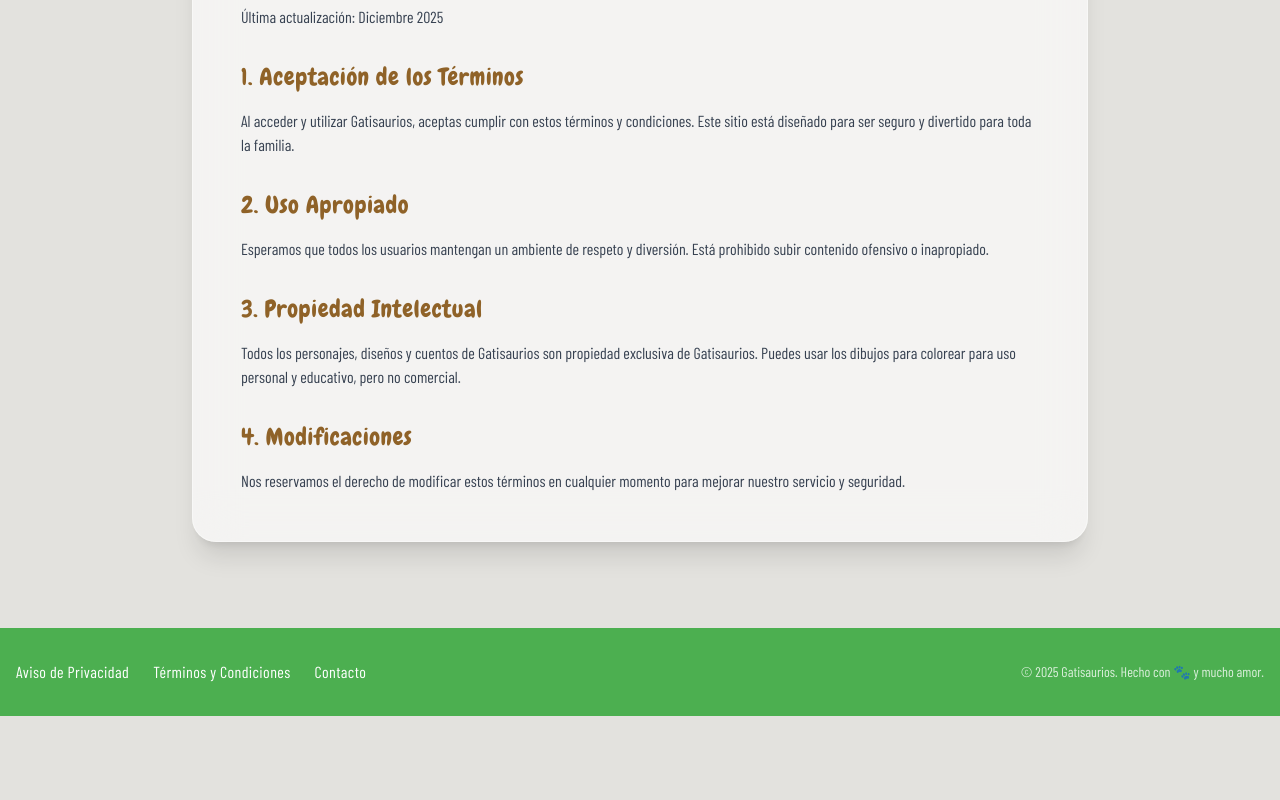
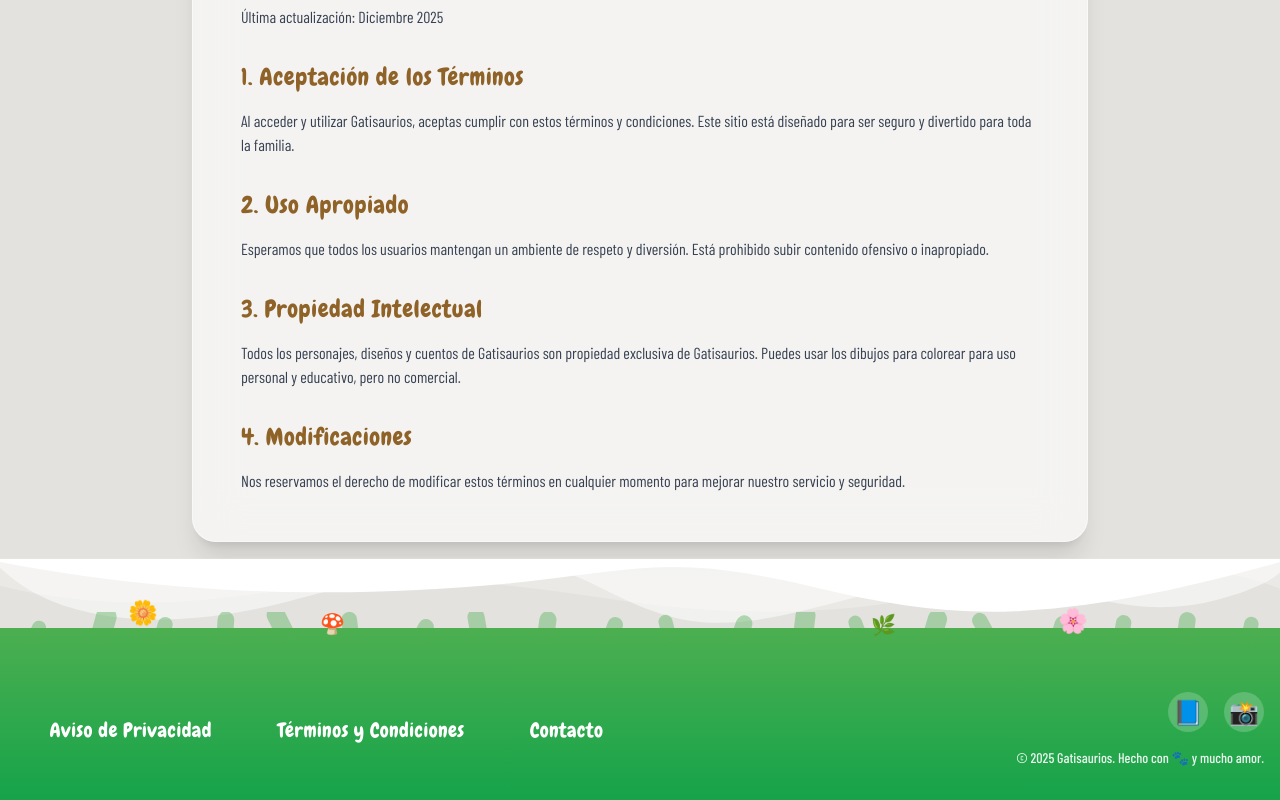
Before and after one commit to JSCEG/Gatisaurios, a React (Vite) app: page /terminos in a window 1280 px wide. Shown: the part 245-1045 px from the top of the page. Before the commit the page ends 961 px from the top, so only its background shows below. Built offline with nearby package versions, Linux system fonts and the light colour scheme; no server answers.

Commit message:
Feat: Add grass texture and playful decorations to footer

```diff
--- a/src/components/layout/Footer.jsx
+++ b/src/components/layout/Footer.jsx
@@ -2,28 +2,81 @@ import { Link } from 'react-router-dom'
 
 export function Footer() {
   return (
-    <footer className="bg-gati-verde text-white py-8 mt-auto">
-      <div className="container mx-auto px-4">
-        <div className="flex flex-col md:flex-row justify-between items-center gap-6">
-          <div className="flex flex-col md:flex-row gap-6 text-center md:text-left">
-            <Link to="/privacidad" className="hover:text-gati-amarillo transition-colors font-mango tracking-wide">
+    <div className="mt-auto relative">
+      {/* Grass Effect Top Border */}
+      <div className="absolute top-0 left-0 w-full overflow-hidden leading-[0] transform -translate-y-[99%]">
+        <svg
+          className="relative block w-[calc(100%+1.3px)] h-[50px] md:h-[70px]"
+          data-name="Layer 1"
+          xmlns="http://www.w3.org/2000/svg"
+          viewBox="0 0 1200 120"
+          preserveAspectRatio="none"
+        >
+          <path
+            d="M0,0V46.29c47.79,22.2,103.59,32.17,158,28,70.36-5.37,136.33-33.31,206.8-37.5C438.64,32.43,512.34,53.67,583,72.05c69.27,18,138.3,24.88,209.4,13.08,36.15-6,69.85-17.84,104.45-29.34C989.49,25,1113-14.29,1200,52.47V0Z"
+            fill="#FFFFFF"
+            opacity=".25"
+          ></path>
+          <path
+            d="M0,0V15.81C13,36.92,27.64,56.86,47.69,72.05,99.41,111.27,165,111,224.58,91.58c31.15-10.15,60.09-26.07,89.67-39.8,40.92-19,84.73-46,130.83-49.67,36.26-2.85,70.9,9.42,98.6,31.56,31.77,25.39,62.32,62,103.63,73,40.44,10.79,81.35-6.69,119.13-24.28s75.16-39,116.92-43.05c59.73-5.85,113.28,22.88,168.9,38.84,30.2,8.66,59,6.17,87.09-7.5,22.43-10.89,48-26.93,60.65-49.24V0Z"
+            fill="#FFFFFF"
+            opacity=".5"
+          ></path>
+          <path
+            d="M0,0V5.63C149.93,59,314.09,71.32,475.83,42.57c43-7.64,84.23-20.12,127.61-26.46,59-8.63,112.48,12.24,165.56,35.4C827.93,77.22,886,95.24,951.2,90c86.53-7,172.46-45.71,248.8-84.81V0Z"
+            fill="#FFFFFF"
+          ></path>
+        </svg>
+      </div>
+
+      {/* Main Footer with Grass Texture/Gradient */}
+      <footer className="bg-gradient-to-b from-gati-verde to-green-600 text-white pt-12 pb-8 relative z-10">
+
+        {/* Decoraciones de Pasto (Pseudo-elementos simulados) */}
+        <div className="absolute top-0 left-0 w-full h-8 -mt-4 flex justify-around opacity-40 pointer-events-none overflow-hidden">
+          {/* Pequeños 'pelitos' de pasto generados visualmente */}
+          {[...Array(20)].map((_, i) => (
+            <div key={i} className="w-4 h-8 bg-gati-verde rounded-t-full transform rotate-45 origin-bottom-left" style={{
+              transform: `rotate(${Math.random() * 60 - 30}deg) scale(${0.8 + Math.random() * 0.5})`
+            }} />
+          ))}
+        </div>
+
+        {/* Decoraciones: Flores y Hongos */}
+        <div className="absolute -top-6 left-[10%] text-2xl animate-bounce" style={{ animationDuration: '3s' }}>🌼</div>
+        <div className="absolute -top-4 left-[25%] text-xl animate-bounce" style={{ animationDuration: '4s' }}>🍄</div>
+        <div className="absolute -top-5 right-[15%] text-2xl animate-bounce" style={{ animationDuration: '3.5s' }}>🌸</div>
+        <div className="absolute -top-3 right-[30%] text-xl animate-bounce" style={{ animationDuration: '4.5s' }}>🌿</div>
+
+        <div className="container mx-auto px-4 mt-4">
+          <div className="flex flex-col md:flex-row justify-between items-center gap-8">
+            <div className="flex flex-col md:flex-row gap-8 text-center md:text-left">
+              <Link to="/privacidad" className="hover:text-gati-amarillo transition-colors font-chewy text-xl tracking-wide flex items-center gap-2 group">
+                <span className="opacity-0 group-hover:opacity-100 transition-opacity">🍃</span>
                 Aviso de Privacidad
               </Link>
-            <Link to="/terminos" className="hover:text-gati-amarillo transition-colors font-mango tracking-wide">
+              <Link to="/terminos" className="hover:text-gati-amarillo transition-colors font-chewy text-xl tracking-wide flex items-center gap-2 group">
+                <span className="opacity-0 group-hover:opacity-100 transition-opacity">🍃</span>
                 Términos y Condiciones
               </Link>
-            <Link to="/contacto" className="hover:text-gati-amarillo transition-colors font-mango tracking-wide">
+              <Link to="/contacto" className="hover:text-gati-amarillo transition-colors font-chewy text-xl tracking-wide flex items-center gap-2 group">
+                <span className="opacity-0 group-hover:opacity-100 transition-opacity">🍃</span>
                 Contacto
               </Link>
             </div>
 
-          <div className="flex items-center gap-4">
-            <p className="text-sm font-barlow opacity-80">
-              &copy; 2025 Gatisaurios. Hecho con 🐾 y mucho amor.
+            <div className="flex flex-col items-center md:items-end gap-2">
+              <div className="flex gap-4 mb-2">
+                <a href="#" className="w-10 h-10 bg-white/20 rounded-full flex items-center justify-center hover:bg-white/40 transition-colors text-2xl" title="Facebook">📘</a>
+                <a href="#" className="w-10 h-10 bg-white/20 rounded-full flex items-center justify-center hover:bg-white/40 transition-colors text-2xl" title="Instagram">📸</a>
+              </div>
+              <p className="text-sm font-barlow opacity-90 font-medium text-center md:text-right">
+                © 2025 Gatisaurios. <br className="md:hidden"/> Hecho con 🐾 y mucho amor.
               </p>
             </div>
           </div>
         </div>
       </footer>
+    </div>
   )
 }
```
Lines whose indentation alone changed are shown as unchanged.
